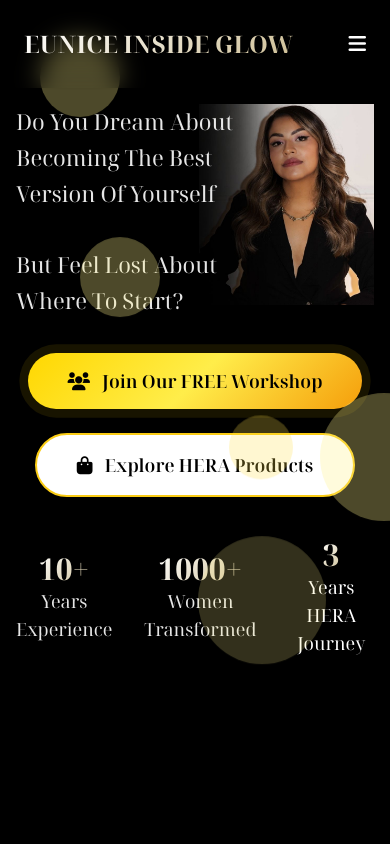
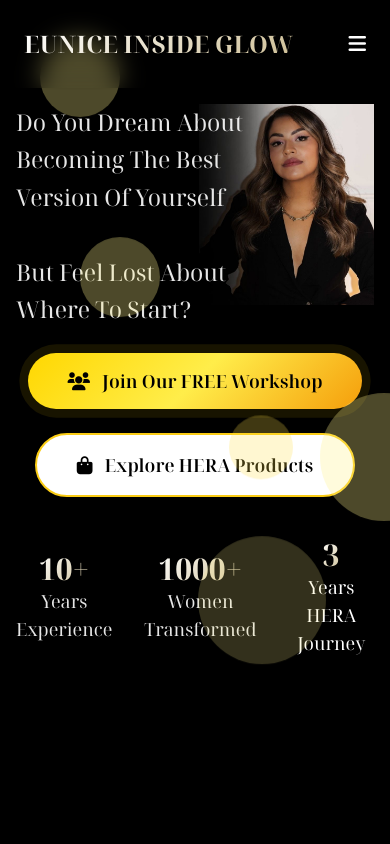
Before and after one commit to luiscoctecon/eunice-glow, a React app: page index.html in a window 390 px wide. Shown: the top 844 px of the page. Built offline with nearby package versions, Linux system fonts and the light colour scheme; a script that the page names is missing; a web font is replaced by a local one.

Commit message:
commit again

```diff
--- a/index.html
+++ b/index.html
@@ -80,7 +80,7 @@
             <div class="grid grid-cols-3 absolute justify-center items-center top-0 left-0 flex">
 
                     <div class=" col-span-2 justify-center items-center py-10 md:py-40">
-                        <h1 class="text-[22px] md:text-5xl leading-relaxed text-white/90 mb-4 animate-slide-up" style="animation-delay: 0.4s;">
+                        <h1 class="text-[23px] md:text-5xl leading-relaxed text-white/90 mb-4 animate-slide-up" style="animation-delay: 0.4s;">
                             Do You Dream About Becoming The Best Version Of Yourself
                             <br>
                             <br>  But Feel Lost About Where To Start?
```
